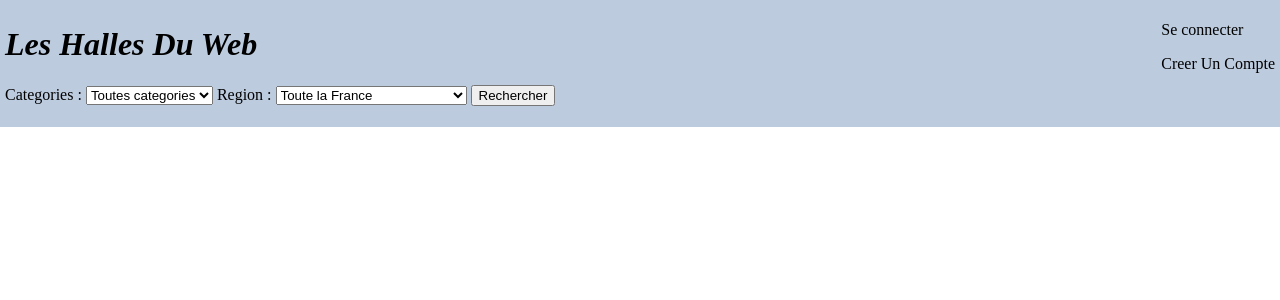
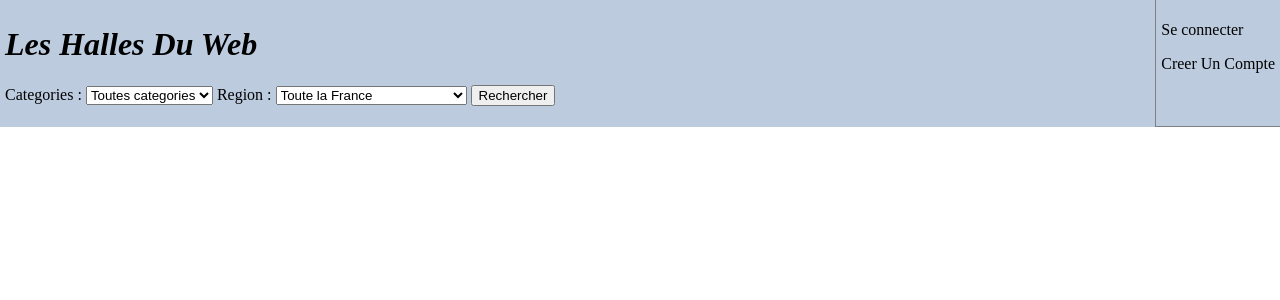
Before and after one commit to CDLK/projet_tp6, a PHP site: page /mainPage.view.php in a window 1280 px wide. Shown: the top 300 px of the page. Run offline with PHP 8.4, Linux system fonts and the light colour scheme; the template is opened without the code that fills it, so the values that code supplies are empty; data comes from the database, SQL or seed files in the repository.

Commit message:
Possibilité de se deconnecter + avancement gestion des session + style du panneau personel dans le header

```diff
--- a/controleur/header.ctrl.php
+++ b/controleur/header.ctrl.php
@@ -5,9 +5,11 @@ require_once('../model/model.classDAO.php');
 $categories = $dao->getAllCats();
 $regions = $dao->getAllRegions();
 
+session_start();
+
 if(isset($_SESSION['utilisateur'])){
-  session_start();
   $userCo = true;
+  $user = $_SESSION['utilisateur'];
 } else {
   $userCo = false;
 }
--- a/controleur/mainPage.ctrl.php
+++ b/controleur/mainPage.ctrl.php
@@ -6,6 +6,12 @@
     $config = parse_ini_file('../config/config.ini');
 
     $catMeres = $dao->getCatMere();
+
+    session_start();
+
+    if(isset($_GET['deco'])){
+      session_destroy();
+    }
 
     // var_dump($catMeres);
 
--- a/view/header.view.php
+++ b/view/header.view.php
@@ -21,7 +21,13 @@
     </form>
   </div>
   <div class="PersonnalPanel">
-    <a href="../controleur/connection.ctrl.php"><p>Se connecter</p></a>
-    <a href="pageConnection.html"><p>Creer Un Compte</p></a>
+  <?php if (!$userCo) {?>
+      <a href="../controleur/connection.ctrl.php"><p>Se connecter</p></a>
+      <a href="pageConnection.html"><p>Creer Un Compte</p></a>
+  <?php } else {?>
+    <h4><?php print($user->__get('prenomUser')." ".$user->__get('nomUser')) ?></h4>
+    <a href="../controleur/connection.ctrl.php"><p>Mon compte</p></a>
+    <a href="<?php  print($_SERVER['PHP_SELF']."?deco=true")?>"><p>Se deconnecter</p></a>
+  <?php }?>
   </div>
 </header>
--- a/view/style/connection.style.css
+++ b/view/style/connection.style.css
@@ -18,6 +18,12 @@ header h1{
   text-decoration: none;
   color: black;
 }
+
+header .PersonnalPanel {
+  border-left: 1px solid gray;
+  border-bottom: 1px solid gray;
+}
+
 
 nav {
   margin-right: auto;
--- a/view/style/mainPage.style.css
+++ b/view/style/mainPage.style.css
@@ -11,6 +11,11 @@ header {
 
 header div{
   padding: 5px;
+}
+
+header .PersonnalPanel {
+  border-left: 1px solid gray;
+  border-bottom: 1px solid gray;
 }
 
 a{
--- a/view/style/offre.style.css
+++ b/view/style/offre.style.css
@@ -25,6 +25,12 @@ nav {
   width: 50%;
   background-color: #e6e9f0;
 }
+
+header .PersonnalPanel {
+  border-left: 1px solid gray;
+  border-bottom: 1px solid gray;
+}
+
 
 a {
   text-decoration: none;
--- a/view/style/recherche.style.css
+++ b/view/style/recherche.style.css
@@ -17,6 +17,11 @@ header h1{
   font-style: italic;
   text-decoration: none;
   color: black;
+}
+
+header .PersonnalPanel {
+  border-left: 1px solid gray;
+  border-bottom: 1px solid gray;
 }
 
 nav {
```
